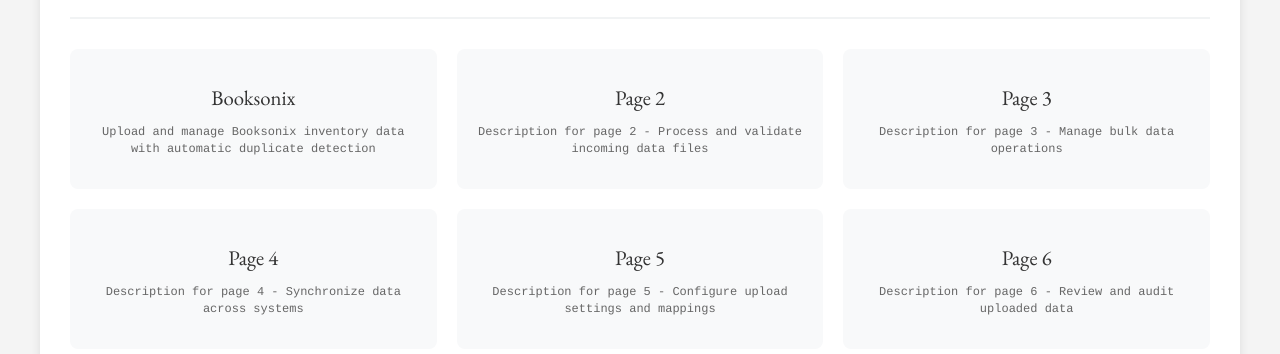
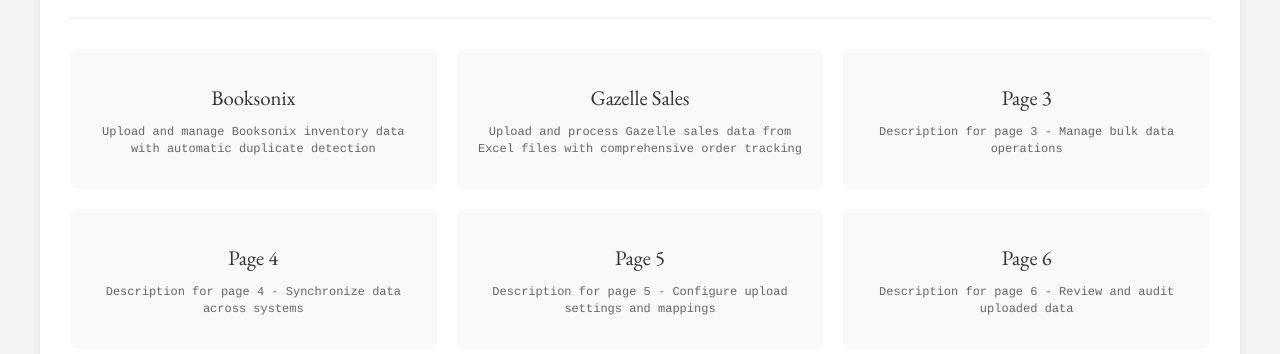
Before and after one commit to morrisduplo/antenne-database, a website: page public/data-upload.html in a window 1280 px wide. Shown: the part 104-458 px from the top of the page. Drawn offline with nearby package versions, Linux system fonts and the light colour scheme; sample sign-in values are in the browser's storage.

Commit message:
Update data-upload.html

```diff
--- a/public/data-upload.html
+++ b/public/data-upload.html
@@ -199,9 +199,9 @@
                 <p>Upload and manage Booksonix inventory data with automatic duplicate detection</p>
             </a>
 
-            <a href="/data-upload/page2" class="nav-card">
-                <h3>Page 2</h3>
-                <p>Description for page 2 - Process and validate incoming data files</p>
+            <a href="/gazelle" class="nav-card">
+                <h3>Gazelle Sales</h3>
+                <p>Upload and process Gazelle sales data from Excel files with comprehensive order tracking</p>
             </a>
 
             <a href="/data-upload/page3" class="nav-card">
```
